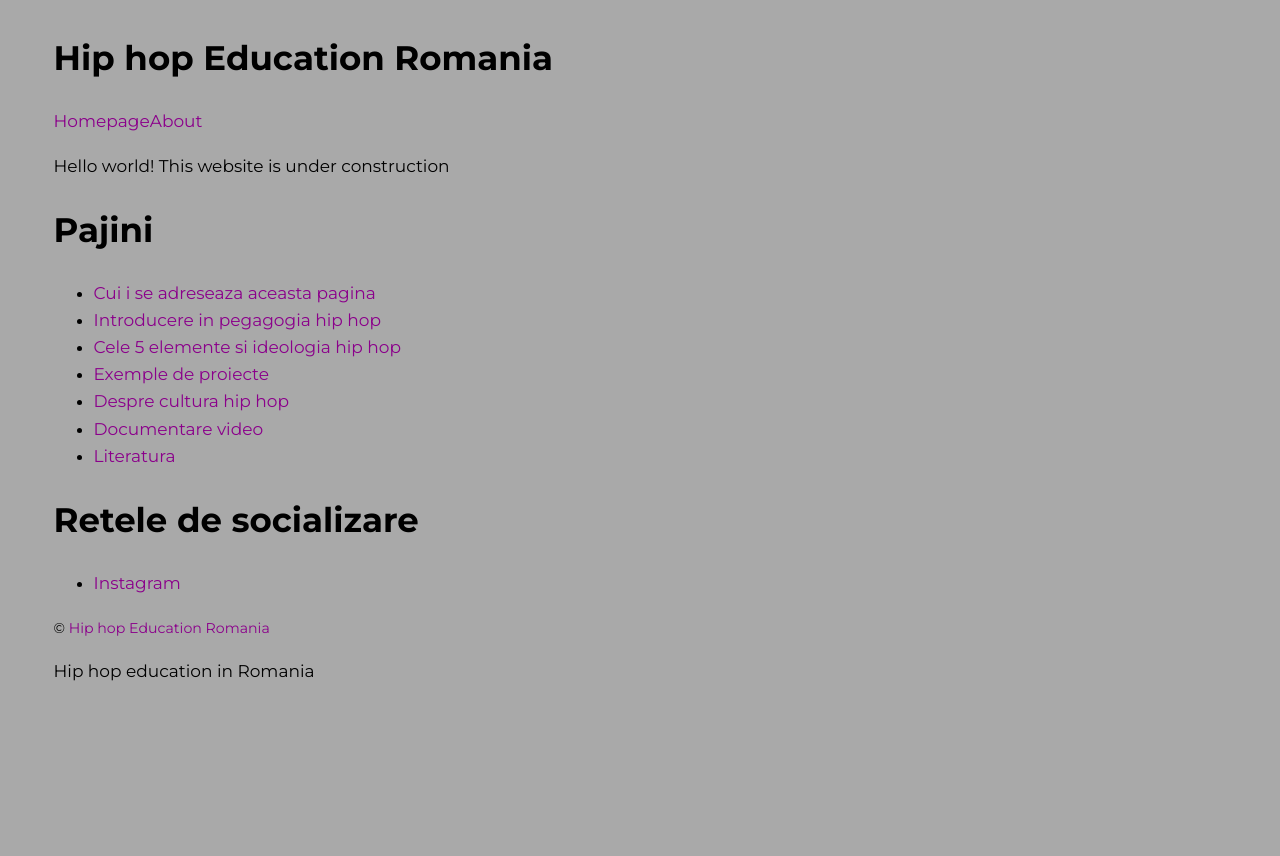
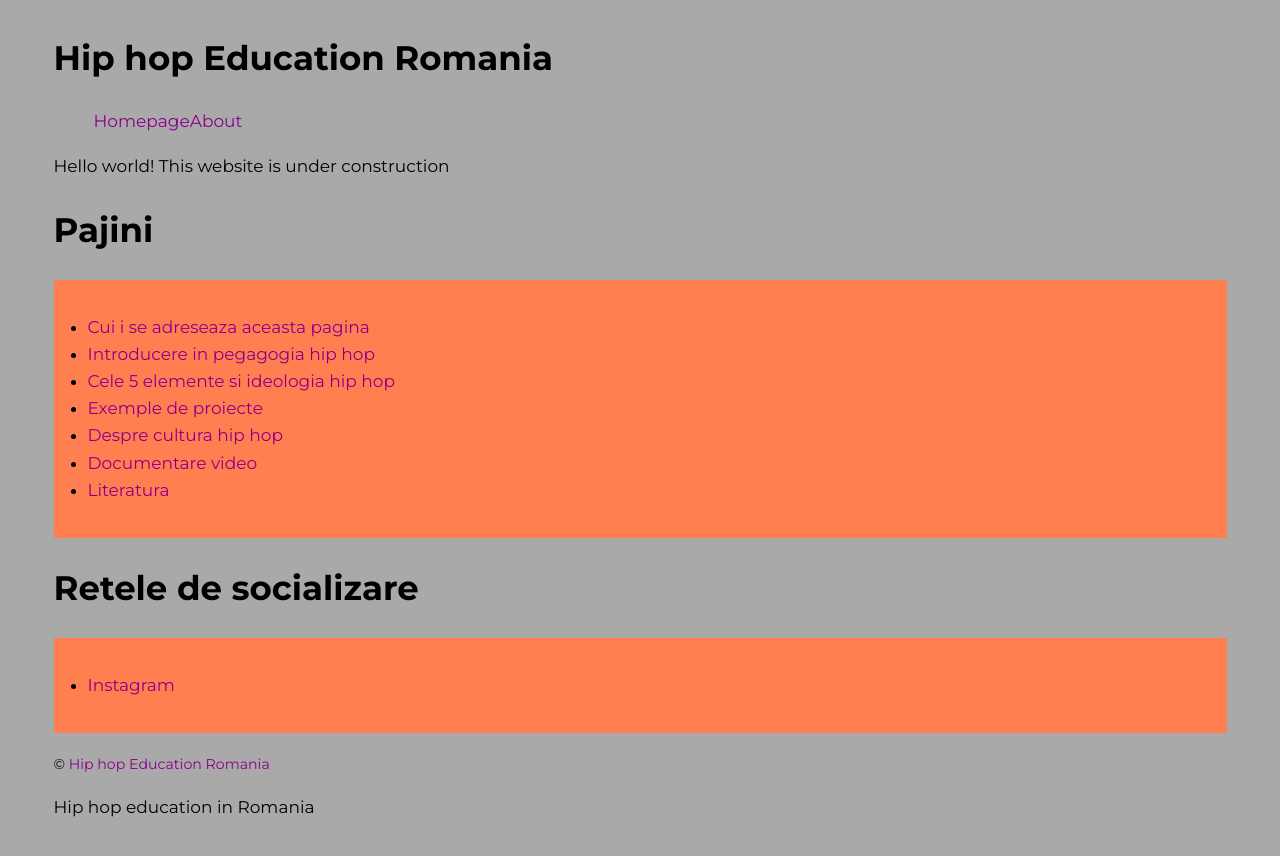
Before and after one commit to hiphopeduro/hiphopeduro.github.io, a Jekyll site: the page built from index.md, in a window 1280 px wide. Shown: the top 856 px of the page. Built offline with Jekyll 4.4.1, drawn with Linux system fonts in a browser that asks for light colours; our own code applies the rules of GitHub Pages for plain Markdown files.

Commit message:
fix layout nav → menu

```diff
--- a/_layouts/default.html
+++ b/_layouts/default.html
@@ -19,14 +19,14 @@
 				<h1><a href="{{ "/" | absolute_url }}">{{ site.title | default: site.github.repository_name }}</a></h1>
 
 				{% if site.menu %}
-				<nav>
+				<menu>
 					<li>
 						<a href="{{ "/" | absolute_url }}">Homepage</a>
 					</li>
 					<li>
 						<a href="{{ "/about.html" | absolute_url }}">About</a>
 					</li>
-				</nav>
+				</menu>
 				{% endif %}
 			</header>
 
--- a/assets/css/index.css
+++ b/assets/css/index.css
@@ -3,11 +3,12 @@
 	--line-height: 1.6;
 	--font-size: 17px;
 	--font-family: "Montserrat", sans-serif;
+	--s: 0.5rem;
+	--s-container: 70rem;
 	--c-bg: darkgray;
 	--c-fg: black;
 	--c-link:darkmagenta;
-	--s: 0.5rem;
-	--s-container: 70rem;
+	--c-theme: coral;
 }
 
 /* universal box-sizing for easier box-model */
@@ -43,17 +44,23 @@ a {
 	color: var(--c-link);
 	text-decoration: none;
 }
-h1 a {
-	color: var(--c-text);
+
+:is(h1, h2, h3, h4, h5, h6) {
+		/* links inside titles have the color of the text */
+		:is(a) {
+				color: var(--c-text);
+		}
 }
 
 /* principal layout elements of the page */
-body > header nav {
+body > header menu {
 	display: flex;
 	flex-wrap: wrap;
 	list-style: none;
 }
+
+ul,
 ol {
-	padding: 2rem;
-	background-color: coral;
+	padding: calc(var(--s) * 4);
+	background-color: var(--c-theme);
 }
```
